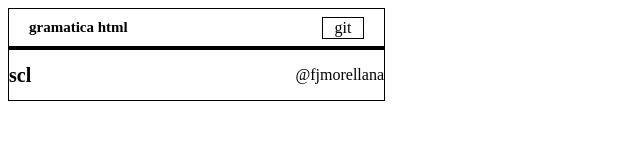
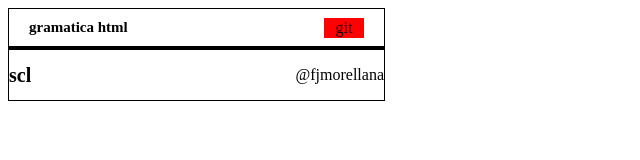
Before and after one commit to mclovin65/etiquetas-html, a plain HTML site: page index.html in a window 1280 px wide. In both pictures the pointer is over the element "git". Shown: the whole page, without its empty margins (0-640 px from the left). Drawn offline with Linux system fonts and the light colour scheme.

Commit message:
header terminado

```diff
--- a/header/header.css
+++ b/header/header.css
@@ -12,7 +12,7 @@ header h1{
     margin-left: 20px;
 }
 .btn{
-    border: 1px solid black;
+
     width: 40px;
     height: 20px;
     margin-right: 20px;
@@ -20,3 +20,7 @@ header h1{
     align-items: center;
     justify-content: center;
 }
+.btn:hover{
+    transition: 3s;
+    background-color: red;
+}
```
